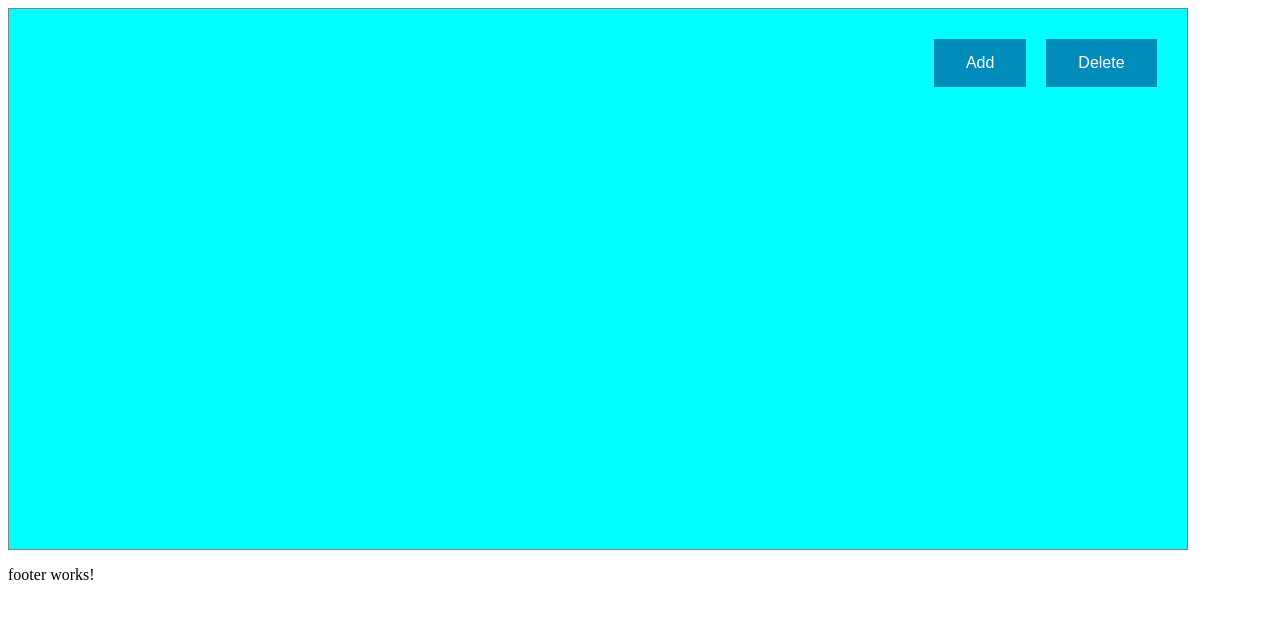
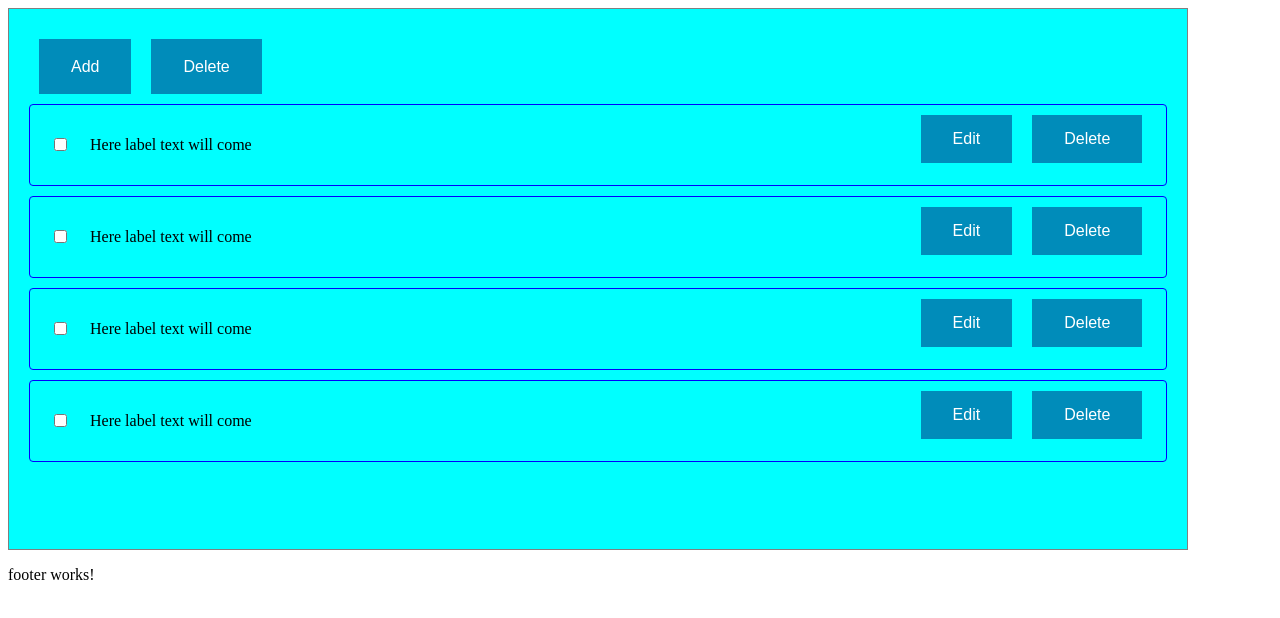
Before and after one commit to srinispice/Angular_Training, an Angular app: page / in a window 1280 px wide. Shown: the top 618 px of the page. Built offline with nearby package versions, Linux system fonts and the light colour scheme.

Commit message:
Display flex list view implemented with CSS design

```diff
--- a/src/app/todoapp/todoapp.component.html
+++ b/src/app/todoapp/todoapp.component.html
@@ -5,5 +5,55 @@
         <button class="todoBtnCls">Delete</button>
     </div>
 
+    <div class="mainTodoListHolderCls">
+
+        <div class="mainTodotHolderCls">
+            <!-- <input type="checkbox" value="" /> -->
+            <div class="checkBoxLabelHolderCls">
+                <div class="checkboxCls"><input type="checkbox" value="" /></div>
+                <div>Here label text will come</div>
+            </div>
+            <div class="taskBtnHolderCls">
+                <button class="todoBtnCls">Edit</button>
+                <button class="todoBtnCls">Delete</button>
+            </div>
+        </div>
+        <div class="mainTodotHolderCls">
+            <!-- <input type="checkbox" value="" /> -->
+            <div class="checkBoxLabelHolderCls">
+                <div class="checkboxCls"><input type="checkbox" value="" /></div>
+                <div>Here label text will come</div>
+            </div>
+            <div class="taskBtnHolderCls">
+                <button class="todoBtnCls">Edit</button>
+                <button class="todoBtnCls">Delete</button>
+            </div>
+        </div>
+        <div class="mainTodotHolderCls">
+            <!-- <input type="checkbox" value="" /> -->
+            <div class="checkBoxLabelHolderCls">
+                <div class="checkboxCls"><input type="checkbox" value="" /></div>
+                <div>Here label text will come</div>
+            </div>
+            <div class="taskBtnHolderCls">
+                <button class="todoBtnCls">Edit</button>
+                <button class="todoBtnCls">Delete</button>
+            </div>
+        </div>
+        <div class="mainTodotHolderCls">
+            <!-- <input type="checkbox" value="" /> -->
+            <div class="checkBoxLabelHolderCls">
+                <div class="checkboxCls"><input type="checkbox" value="" /></div>
+                <div>Here label text will come</div>
+            </div>
+            <div class="taskBtnHolderCls">
+                <button class="todoBtnCls">Edit</button>
+                <button class="todoBtnCls">Delete</button>
+            </div>
+        </div>
+
+
+    </div>
+
 
 </div>
--- a/src/styles.scss
+++ b/src/styles.scss
@@ -11,15 +11,17 @@
     border: 1px solid grey;
     background-color: aqua;
     padding: 20px;
+    display: flex;
+    flex-direction: column;
 }
 
 .mainBtnHolderCls {
-    position: relative;
-    float: right;
+    display: flex;
+    height: 75px;
 }
 
 .todoBtnCls {
-    background-color: #008CBA;
+    background-color: #008cba;
     border: none;
     color: white;
     padding: 15px 32px;
@@ -28,3 +30,43 @@
     margin: 10px;
     cursor: pointer;
 }
+
+.todoTaskHolderCls {
+    display: flex;
+    flex: 1;
+    height: 30px;
+}
+
+.mainTodoListHolderCls {
+    display: flex;
+    flex: 1;
+    flex-direction: column;
+    height: 80px;
+}
+
+.mainTodotHolderCls {
+    display: flex;
+    flex-direction: row;
+    justify-content: flex-start;
+    height: 80px;
+    border: 1px solid blue;
+    border-radius: 4px;
+    margin-bottom: 10px;
+}
+
+.taskBtnHolderCls {
+    width: 255px;
+}
+
+.checkBoxLabelHolderCls {
+    display: flex;
+    flex: 1;
+    display: flex;
+    flex: 1;
+    justify-content: start;
+    align-items: center;
+}
+
+.checkboxCls {
+    margin: 20px;
+}
```
